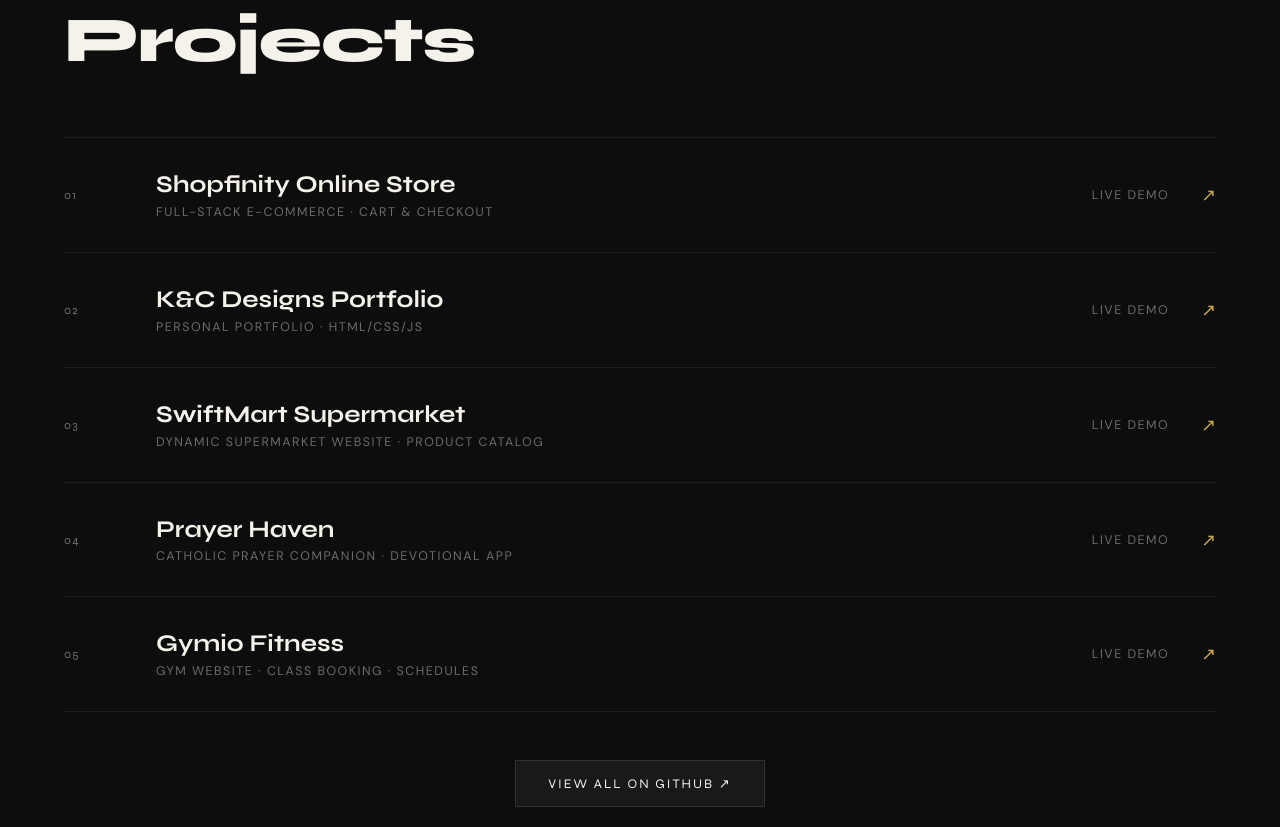
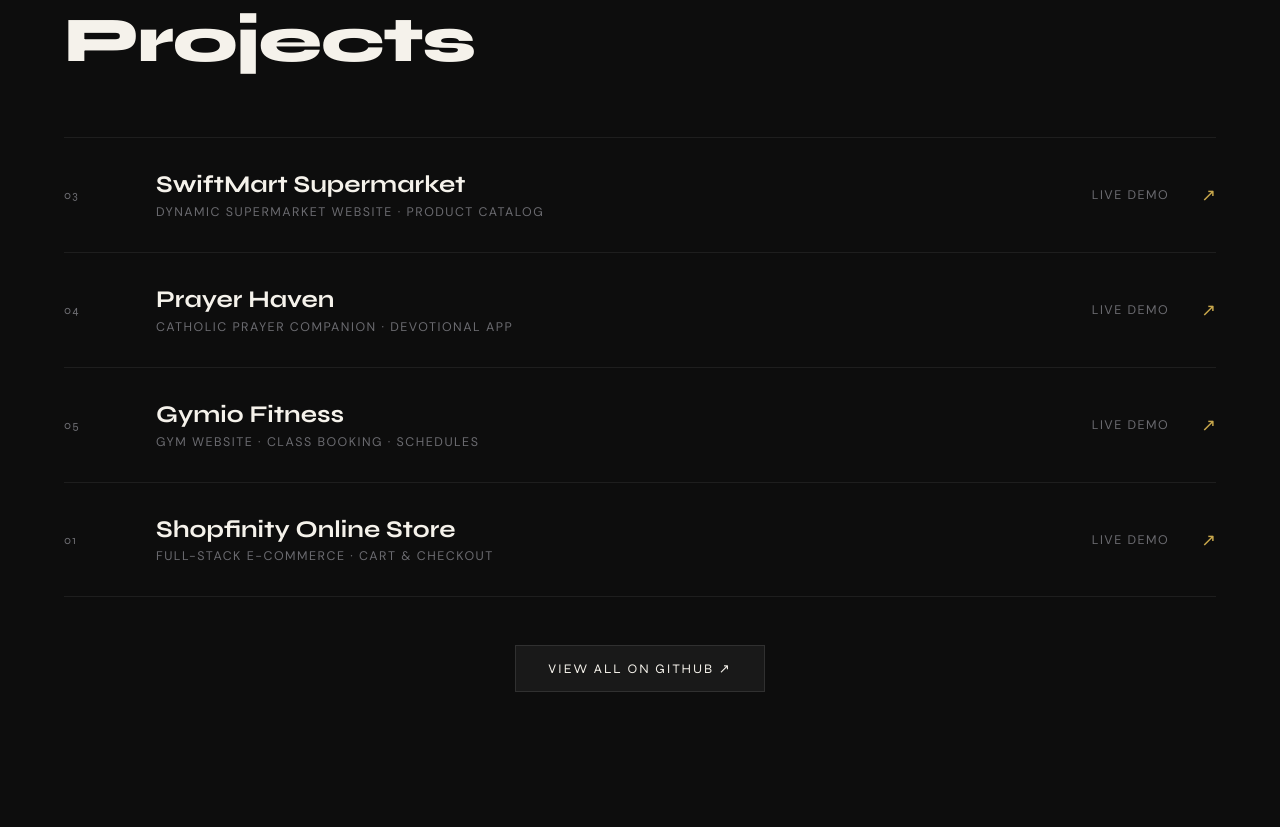
Before and after one commit to kellen-cl/Kellen-Kanyi, a plain HTML site: page index.html in a window 1280 px wide. Shown: the part 3600-4427 px from the top of the page. Drawn offline with Linux system fonts and the light colour scheme.

Commit message:
Update index.html

```diff
--- a/index.html
+++ b/index.html
@@ -376,24 +376,6 @@ footer{padding:3rem 4rem;border-top:1px solid rgba(255,255,255,.07);display:flex
     <h2 class="section-title">Projects</h2>
   </div>
   <div class="projects-list">
-    <a class="project-row reveal" href="https://shopfinity-m47x.onrender.com/" target="_blank">
-      <div class="project-idx">01</div>
-      <div>
-        <div class="project-name">Shopfinity Online Store</div>
-        <div class="project-tech" style="margin-top:.3rem">Full-stack e-commerce · Cart & Checkout</div>
-      </div>
-      <div class="project-tech">Live Demo</div>
-      <div class="project-arrow">↗</div>
-    </a>
-    <a class="project-row reveal" href="https://kellen-cl.github.io/my-portfolio/" target="_blank">
-      <div class="project-idx">02</div>
-      <div>
-        <div class="project-name">K&C Designs Portfolio</div>
-        <div class="project-tech" style="margin-top:.3rem">Personal portfolio · HTML/CSS/JS</div>
-      </div>
-      <div class="project-tech">Live Demo</div>
-      <div class="project-arrow">↗</div>
-    </a>
     <a class="project-row reveal" href="https://kellen-cl.github.io/swiftmart/" target="_blank">
       <div class="project-idx">03</div>
       <div>
@@ -417,6 +399,15 @@ footer{padding:3rem 4rem;border-top:1px solid rgba(255,255,255,.07);display:flex
       <div>
         <div class="project-name">Gymio Fitness</div>
         <div class="project-tech" style="margin-top:.3rem">Gym website · Class booking · Schedules</div>
+      </div>
+      <div class="project-tech">Live Demo</div>
+      <div class="project-arrow">↗</div>
+    </a>
+    <a class="project-row reveal" href="https://shopfinity-m47x.onrender.com/" target="_blank">
+      <div class="project-idx">01</div>
+      <div>
+        <div class="project-name">Shopfinity Online Store</div>
+        <div class="project-tech" style="margin-top:.3rem">Full-stack e-commerce · Cart & Checkout</div>
       </div>
       <div class="project-tech">Live Demo</div>
       <div class="project-arrow">↗</div>
```
